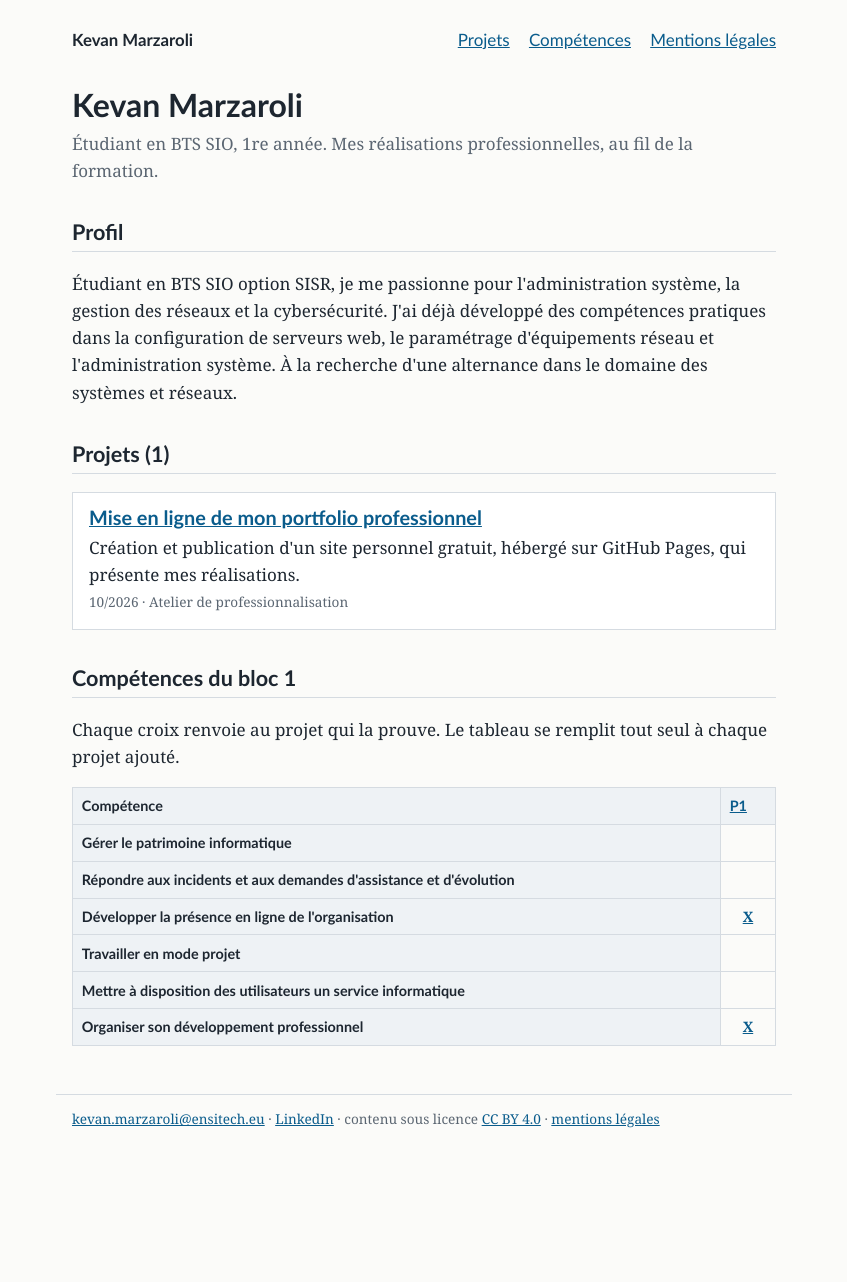
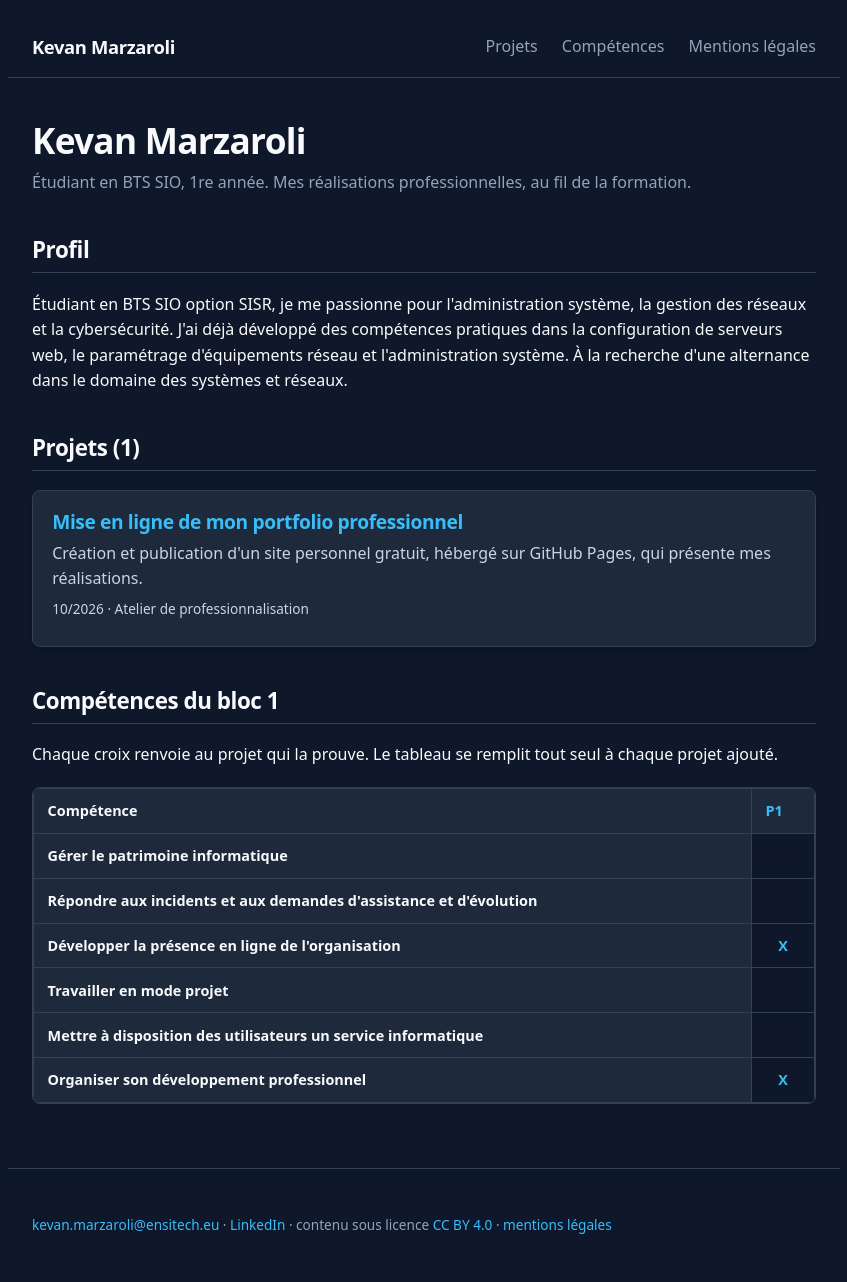
Before and after one commit to kevan-png/repository-Kevan-Marzaroli, a Jekyll site: the page built from index.html, in a window 1280 px wide. Shown: the whole page, without its empty margins (216-1063 px from the left). Built offline with Jekyll 4.4.1, drawn with Linux system fonts in a browser that asks for light colours; before the commit the page ends 1176 px from its top, so only the background shows below that.

Commit message:
Revamp portfolio styles and color scheme
Updated CSS variables and styles for a modernized portfolio design, enhancing readability and aesthetics.

```diff
--- a/css/style.css
+++ b/css/style.css
@@ -1,45 +1,234 @@
-/* Mise en forme du portfolio. Changez la couleur --accent pour donner
-   votre teinte au site ; le reste suit. */
+/* Style du portfolio - Version Modernisée Tech & Cybersécurité */
+
 :root {
-  --encre: #1d2630;
-  --accent: #0a5c8c;
-  --fond: #fbfbf9;
-  --trait: #d5dbe1;
-  --doux: #5b6672;
+  --fond: #0f172a;          /* Slate 900 - Fond sombre élégant */
+  --carte-bg: #1e293b;      /* Slate 800 - Fond des cartes et éléments */
+  --encre: #f8fafc;         /* Slate 50 - Texte principal très lisible */
+  --doux: #94a3b8;          /* Slate 400 - Textes secondaires */
+  --trait: #334155;         /* Slate 700 - Bordures discrètes */
+  --accent: #38bdf8;        /* Sky 400 - Bleu Tech pour liens et éléments clés */
+  --code-bg: #182232;       /* Fond des blocs de code */
 }
-* { box-sizing: border-box; }
+
+* {
+  box-sizing: border-box;
+}
+
 body {
   margin: 0;
   background: var(--fond);
   color: var(--encre);
-  font: 17px/1.6 Georgia, "Times New Roman", serif;
+  font-family: system-ui, -apple-system, BlinkMacSystemFont, "Segoe UI", Roboto, Helvetica, Arial, sans-serif;
+  font-size: 16px;
+  line-height: 1.6;
+  -webkit-font-smoothing: antialiased;
 }
-header, main, footer { max-width: 46rem; margin: 0 auto; padding: 0 1rem; }
-header { padding-top: 1.6rem; display: flex; flex-wrap: wrap; justify-content: space-between; align-items: baseline; gap: .5rem 1.5rem; }
-.site { margin: 0; font: bold 1.05rem Calibri, Arial, sans-serif; }
-.site a { color: var(--encre); text-decoration: none; }
-nav ul { list-style: none; padding: 0; margin: 0; display: flex; flex-wrap: wrap; gap: .3rem 1.2rem; font-family: Calibri, Arial, sans-serif; }
-h1, h2, h3 { font-family: Calibri, Arial, sans-serif; line-height: 1.25; }
-h1 { font-size: 2rem; margin: 2rem 0 0; }
-h2 { font-size: 1.35rem; margin-top: 2.2rem; border-bottom: 1px solid var(--trait); padding-bottom: .3rem; }
-a { color: var(--accent); }
-a:focus-visible { outline: 3px solid var(--accent); outline-offset: 2px; }
-.sous-titre, .meta { color: var(--doux); margin: .3rem 0 0; }
-.meta { font-size: .85rem; }
-.carte { border: 1px solid var(--trait); background: #fff; padding: .8rem 1rem; margin: 1rem 0; }
-.carte h3 { margin: 0 0 .2rem; }
-.carte p { margin: .2rem 0; }
-.comp-liste { font-size: .9rem; }
-.comp { display: inline-block; border: 1px solid var(--trait); padding: 0 .4rem; margin: .15rem .3rem .15rem 0; background: #fff; }
-.defile { overflow-x: auto; }
-table { border-collapse: collapse; width: 100%; font-size: .9rem; }
-th, td { border: 1px solid var(--trait); padding: .4rem .55rem; text-align: left; vertical-align: top; }
-th { background: #eef2f5; font-family: Calibri, Arial, sans-serif; }
-td.case { text-align: center; font-weight: bold; min-width: 2.4rem; }
-img { max-width: 100%; height: auto; border: 1px solid var(--trait); }
-code { font-size: .9em; background: #eef2f5; padding: 0 .25rem; }
-footer { margin-top: 3rem; padding-bottom: 2rem; font-size: .85rem; color: var(--doux); border-top: 1px solid var(--trait); }
+
+header, main, footer {
+  max-width: 52rem;
+  margin: 0 auto;
+  padding: 0 1.5rem;
+}
+
+header {
+  padding-top: 2rem;
+  padding-bottom: 1rem;
+  display: flex;
+  flex-wrap: wrap;
+  justify-content: space-between;
+  align-items: center;
+  gap: 1rem 1.5rem;
+  border-bottom: 1px solid var(--trait);
+}
+
+.site {
+  margin: 0;
+  font-size: 1.15rem;
+  font-weight: 700;
+  letter-spacing: -0.02em;
+}
+
+.site a {
+  color: var(--encre);
+  text-decoration: none;
+  transition: color 0.2s ease;
+}
+
+.site a:hover {
+  color: var(--accent);
+}
+
+nav ul {
+  list-style: none;
+  padding: 0;
+  margin: 0;
+  display: flex;
+  flex-wrap: wrap;
+  gap: 0.5rem 1.5rem;
+  font-weight: 500;
+}
+
+nav a {
+  color: var(--doux);
+  text-decoration: none;
+  transition: color 0.2s ease;
+}
+
+nav a:hover {
+  color: var(--accent);
+}
+
+h1, h2, h3 {
+  color: var(--encre);
+  line-height: 1.25;
+  font-weight: 700;
+  letter-spacing: -0.02em;
+}
+
+h1 {
+  font-size: 2.2rem;
+  margin: 2.5rem 0 0.5rem;
+}
+
+h2 {
+  font-size: 1.4rem;
+  margin-top: 2.5rem;
+  border-bottom: 1px solid var(--trait);
+  padding-bottom: 0.5rem;
+}
+
+a {
+  color: var(--accent);
+  text-decoration: none;
+  transition: all 0.2s ease;
+}
+
+a:hover {
+  text-decoration: underline;
+}
+
+a:focus-visible {
+  outline: 2px solid var(--accent);
+  outline-offset: 4px;
+  border-radius: 4px;
+}
+
+.sous-titre, .meta {
+  color: var(--doux);
+  margin: 0.4rem 0 0;
+}
+
+.meta {
+  font-size: 0.85rem;
+}
+
+/* Cartes Projets */
+.carte {
+  border: 1px solid var(--trait);
+  background: var(--carte-bg);
+  border-radius: 8px;
+  padding: 1.2rem;
+  margin: 1.2rem 0;
+  box-shadow: 0 4px 6px -1px rgba(0, 0, 0, 0.2);
+  transition: transform 0.2s ease, border-color 0.2s ease, box-shadow 0.2s ease;
+}
+
+.carte:hover {
+  transform: translateY(-2px);
+  border-color: var(--accent);
+  box-shadow: 0 10px 15px -3px rgba(0, 0, 0, 0.4);
+}
+
+.carte h3 {
+  margin: 0 0 0.4rem;
+  font-size: 1.2rem;
+}
+
+.carte p {
+  margin: 0.4rem 0;
+  color: #cbd5e1;
+}
+
+/* Badges de compétences */
+.comp-liste {
+  font-size: 0.85rem;
+  margin-top: 0.8rem;
+}
+
+.comp {
+  display: inline-block;
+  border: 1px solid var(--trait);
+  border-radius: 6px;
+  padding: 0.15rem 0.55rem;
+  margin: 0.2rem 0.4rem 0.2rem 0;
+  background: var(--fond);
+  color: var(--accent);
+  font-weight: 500;
+}
+
+/* Tableau des compétences */
+.defile {
+  overflow-x: auto;
+  border-radius: 8px;
+  border: 1px solid var(--trait);
+  margin-top: 1.2rem;
+}
+
+table {
+  border-collapse: collapse;
+  width: 100%;
+  font-size: 0.9rem;
+}
+
+th, td {
+  border: 1px solid var(--trait);
+  padding: 0.65rem 0.85rem;
+  text-align: left;
+  vertical-align: middle;
+}
+
+th {
+  background: var(--carte-bg);
+  color: var(--encre);
+  font-weight: 600;
+}
+
+td.case {
+  text-align: center;
+  font-weight: bold;
+  min-width: 2.5rem;
+  color: var(--accent);
+}
+
+/* Images & Code */
+img {
+  max-width: 100%;
+  height: auto;
+  border: 1px solid var(--trait);
+  border-radius: 8px;
+  margin: 1rem 0;
+}
+
+code {
+  font-family: ui-monospace, SFMono-Regular, Menlo, Monaco, Consolas, "Liberation Mono", monospace;
+  font-size: 0.875em;
+  background: var(--code-bg);
+  color: #38bdf8;
+  border: 1px solid var(--trait);
+  border-radius: 4px;
+  padding: 0.15rem 0.4rem;
+}
+
+footer {
+  margin-top: 4rem;
+  padding: 2rem 1.5rem;
+  font-size: 0.85rem;
+  color: var(--doux);
+  border-top: 1px solid var(--trait);
+}
+
 @media (max-width: 520px) {
-  body { font-size: 16px; }
-  h1 { font-size: 1.6rem; }
+  body { font-size: 15px; }
+  h1 { font-size: 1.75rem; }
+  header { flex-direction: column; align-items: flex-start; }
 }
```
